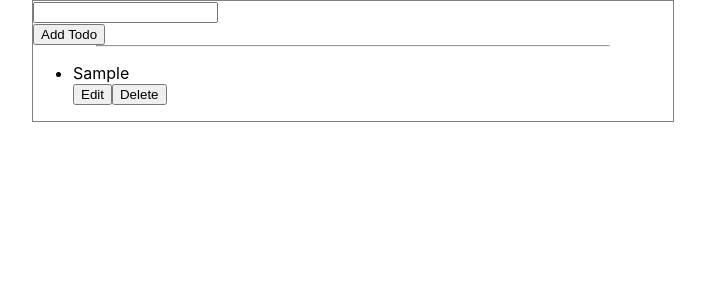
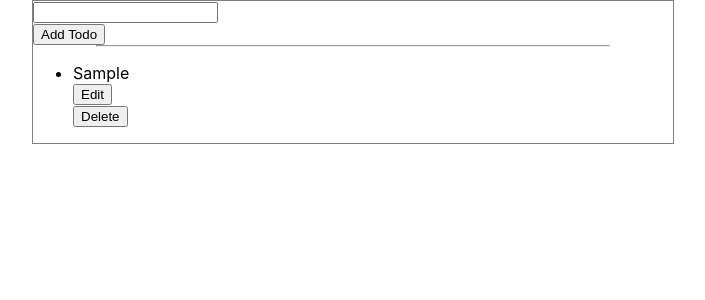
Before and after one commit to sameem420/REACTJS-TodoApp, a React (Create React App) app: page / in a window 1280 px wide. Both pictures are taken after typing "Sample" into the empty fields and a click on the button "Add Todo". Shown: the top 300 px of the page, without its empty margins (287-992 px from the left). Built offline with nearby package versions, Linux system fonts and the light colour scheme.

Commit message:
Update App.js

```diff
--- a/src/App.js
+++ b/src/App.js
@@ -63,18 +63,23 @@ class App extends React.Component {
         </div>
         <hr></hr>
         <div className="row">
-          <div class="col-12">
+          <div className="col-12">
             <ul>
             {todos.map((val,index) => {
               return  <li key={index}>
-                <div>
+                <div className="col-6">
                   {val.edit ? <div className="input-control"><input type="text" className="text-success input-success" value={val.title} onChange={(e)=>this.handleChange(e,index)}/></div> : val.title}
-                  <br/>
+                </div>
+                <div className="col-6">
+                  <div className="col-5">
                   {val.edit ?
-                  <button className="btn-success" onClick={() => this.updateTodo(index)}>Update</button>
-                  :
-                  <button className="btn-link" onClick={() => this.editTodo(index)}>Edit</button>}
-                  <button className="btn-danger" onClick={() => this.deleteTodo(index)}>Delete</button>
+                    <button className="btn-success" onClick={() => this.updateTodo(index)}>Update</button>
+                    :
+                    <button className="btn-link" onClick={() => this.editTodo(index)}>Edit</button>}
+                  </div>
+                  <div className="col-5">
+                    <button className="btn-danger" onClick={() => this.deleteTodo(index)}>Delete</button>
+                  </div>
                 </div>
               </li>
             })}
```
